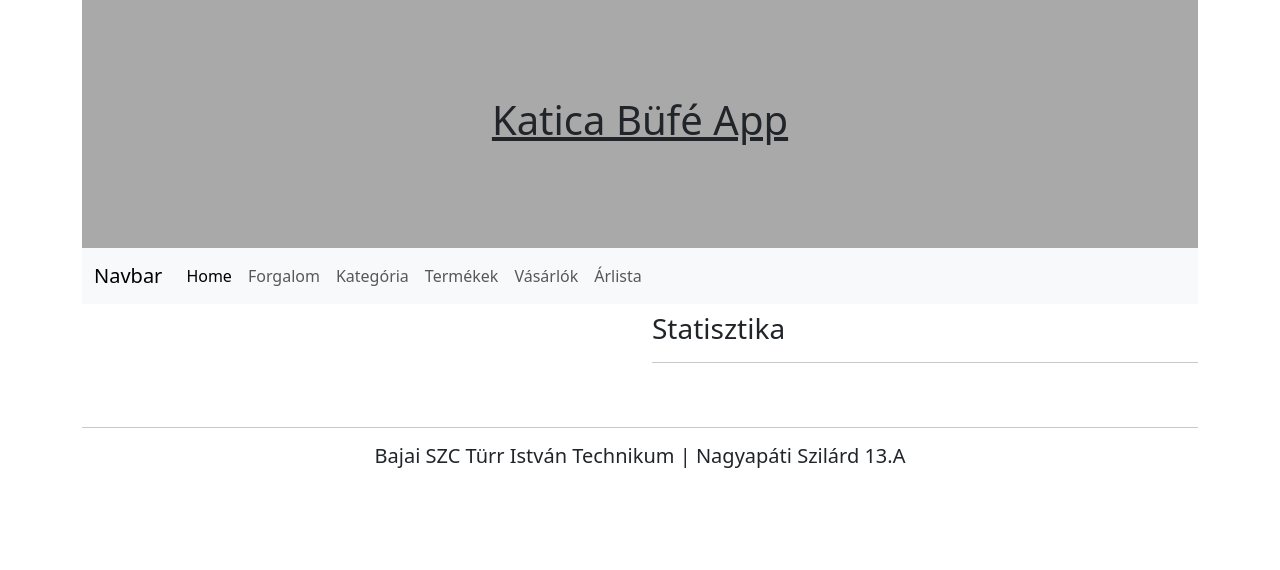
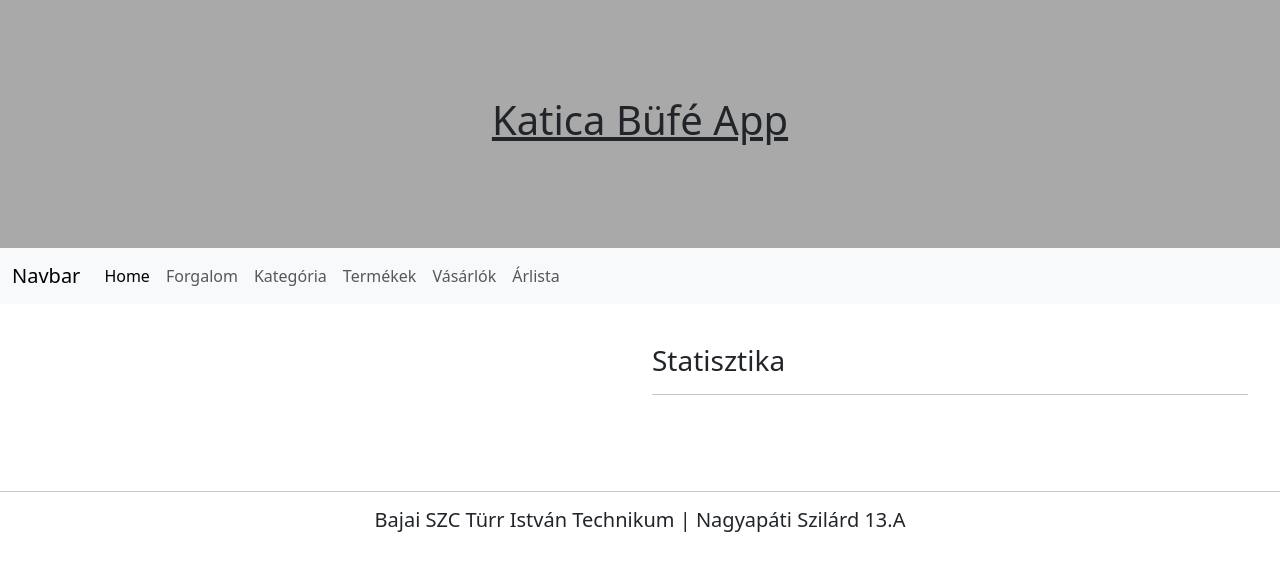
Before and after one commit to n-szilard/katicabufe, an Angular app: page / in a window 1280 px wide. Shown: the top 570 px of the page. Built offline with nearby package versions, Linux system fonts and the light colour scheme.

Commit message:
Formázás

```diff
--- a/src/app/app.component.html
+++ b/src/app/app.component.html
@@ -2,7 +2,7 @@
   <app-header [title]="appTitle"></app-header>
   <app-navbar></app-navbar>
   <!-- <router-outlet></router-outlet> -->
-   <div class="row">
+   <div class="row" id="content">
      <div class="col">
        <router-outlet></router-outlet>
      </div>
--- a/src/app/app.component.scss
+++ b/src/app/app.component.scss
@@ -3,3 +3,16 @@
     display: block;
     margin: 0;
 }
+
+#content {
+    padding: 2rem;
+}
+
+.container {
+    width: auto;
+    margin: 0;
+    padding: 0;
+    max-width: none;
+    box-sizing: content-box;
+    overflow: hidden;
+}
--- a/src/app/components/categories/list/list.component.ts
+++ b/src/app/components/categories/list/list.component.ts
@@ -2,11 +2,8 @@ import { Component, OnInit } from '@angular/core';
 import { RouterLink } from '@angular/router';
 import axios, { AxiosError } from 'axios';
 import { CommonModule, NgForOf } from "@angular/common";
+import { Category } from '../../../interfaces/category';
 
-interface Category {
-  id: number;
-  kategoriaNev: string;
-}
 
 @Component({
   selector: 'app-catlist',
--- a/src/app/components/trafics/list/list.component.html
+++ b/src/app/components/trafics/list/list.component.html
@@ -23,7 +23,7 @@
             <td class="text-end">{{traffic.mennyiseg}} {{traffic.egyseg}}</td>
             <td class="text-end">{{traffic.nettoar}} Ft</td>
             <td class="text-end">{{traffic.mennyiseg * traffic.nettoar}} Ft</td>
-            <td>{{ traffic.kiadva ? 'Igen' : 'Nem'}}</td>
+            <td class="text-center">{{ traffic.kiadva ? 'Kiadva✔' : 'Folyamatban'}}</td>
         </tr>
     </tbody>
 </table>
--- /dev/null
+++ b/src/app/interfaces/category.ts
@@ -0,0 +1,4 @@
+export interface Category {
+  id: number;
+  kategoriaNev: string;
+}
--- a/src/styles.scss
+++ b/src/styles.scss
@@ -1,9 +1,5 @@
 /* You can add global styles to this file, and also import other style files */
-.container {
-    width: auto;
-    margin: 0;
-    padding: 0;
-}
+
 
 body {
     margin: 0;
```
Also changed, not shown: src/app/components/trafics/list/list.component.ts (+1 -11 lines), src/app/interfaces/traffic.ts (added, +11 -0 lines).
